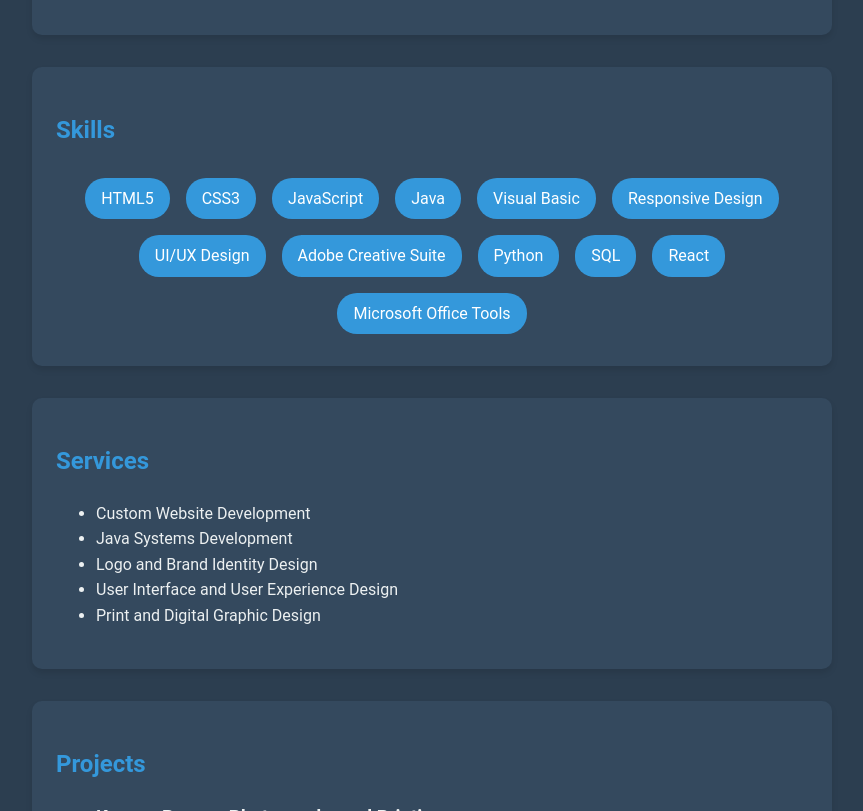
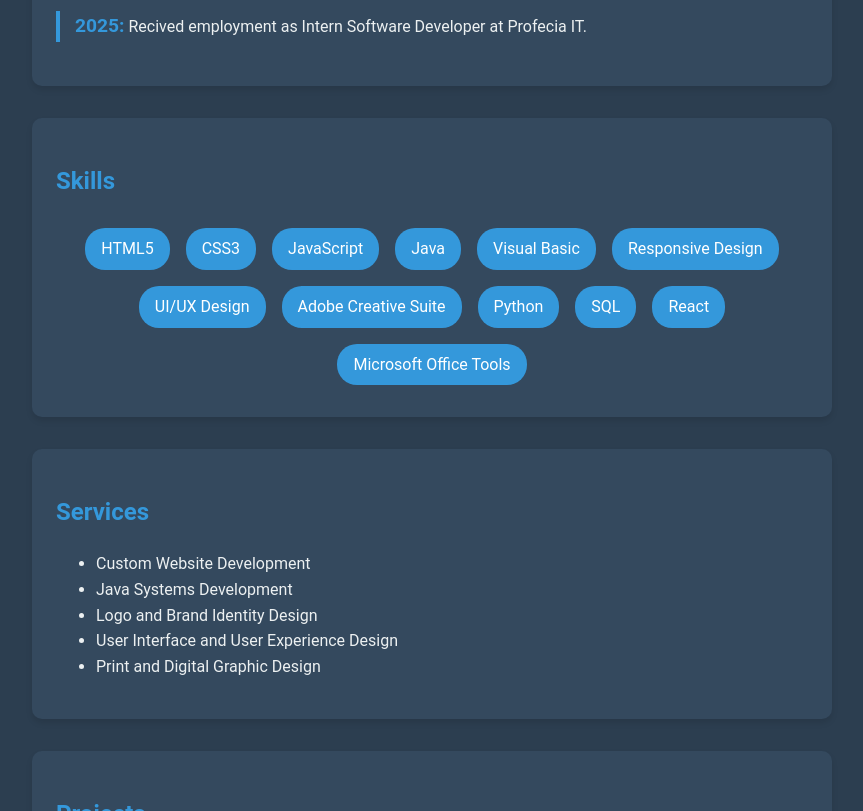
Before and after one commit to Sambest360/sambest360.site, a plain HTML site: page index.html in a window 1280 px wide. Shown: the part 9646-10457 px from the top of the page, without its empty margins (208-1071 px from the left). Drawn offline with Linux system fonts and the light colour scheme.

Commit message:
index.html

```diff
--- a/index.html
+++ b/index.html
@@ -426,6 +426,9 @@
                     <img src="img/Results 1.jpg" alt="React" style="width:100%; max-width:600px;">
                     <img src="img/Results 2.jpg" alt="React" style="width:100%; max-width:600px;">
                 </li>
+                <li class="timeline-item">
+                    <strong class="timeline-date">2025:</strong> Recived employment as Intern Software Developer at Profecia IT.
+                </li>
             </ul>
         </section>
         <section>
```
